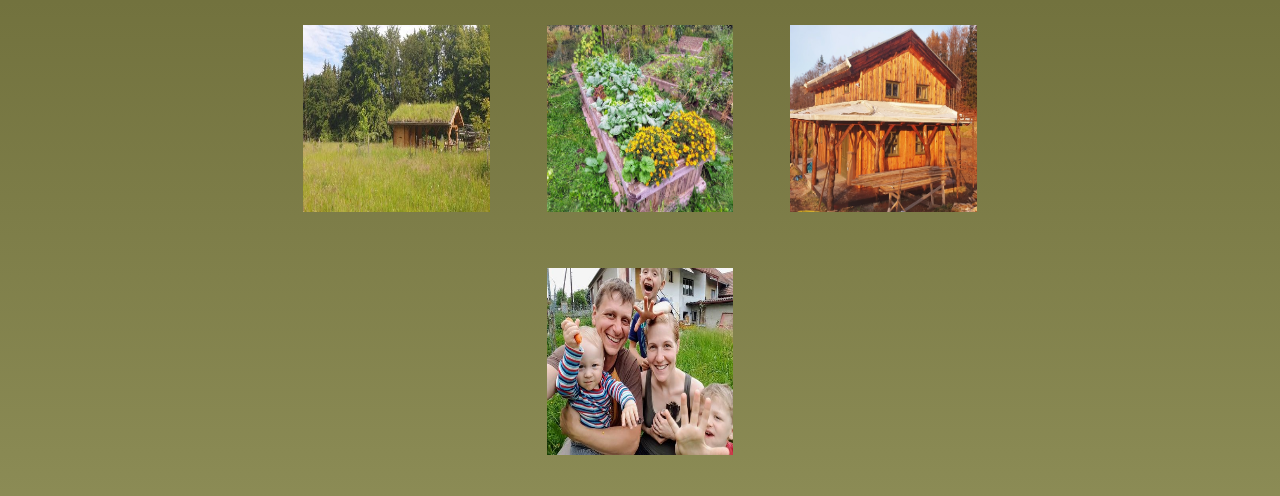
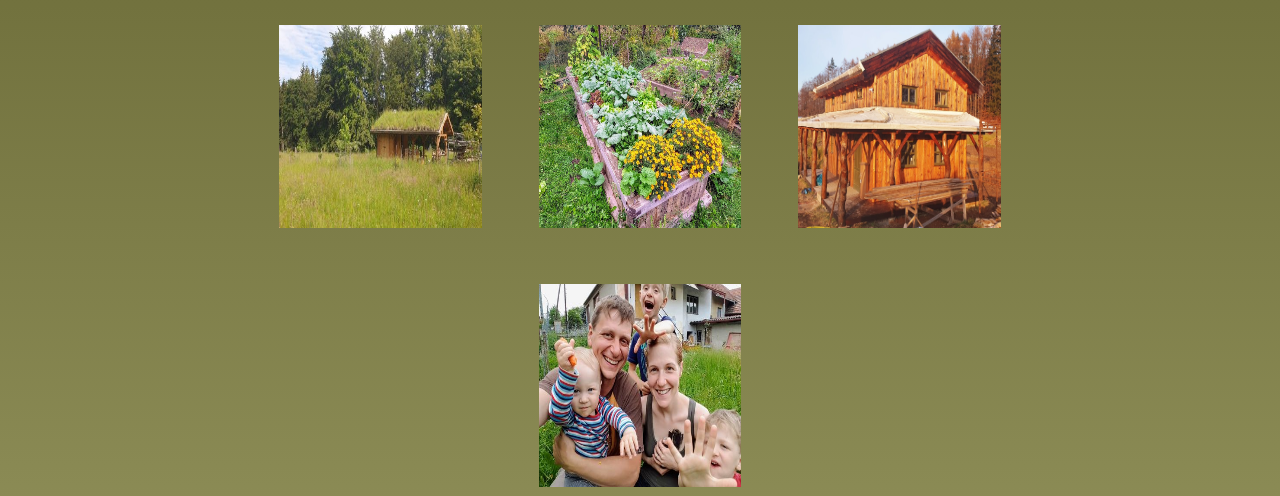
Before and after one commit to MarieFardova/PROJEKT_DAW2021_Bezuv_grunt_Bylinar, a plain HTML site: page index.html in a window 1280 px wide. Shown: the part 236-732 px from the top of the page. Drawn offline with Linux system fonts and the light colour scheme.

Commit message:
oprava na větší velikost obrázků

```diff
--- a/style.css
+++ b/style.css
@@ -69,8 +69,8 @@ figure img {
 }
 
 .BG__obrazek {
-  width: 12rem;
-  height: 12rem;
+  width: 13rem;
+  height: 13rem;
 }
 .BG__text--detaily {
   margin-bottom: 2.5rem;
```
